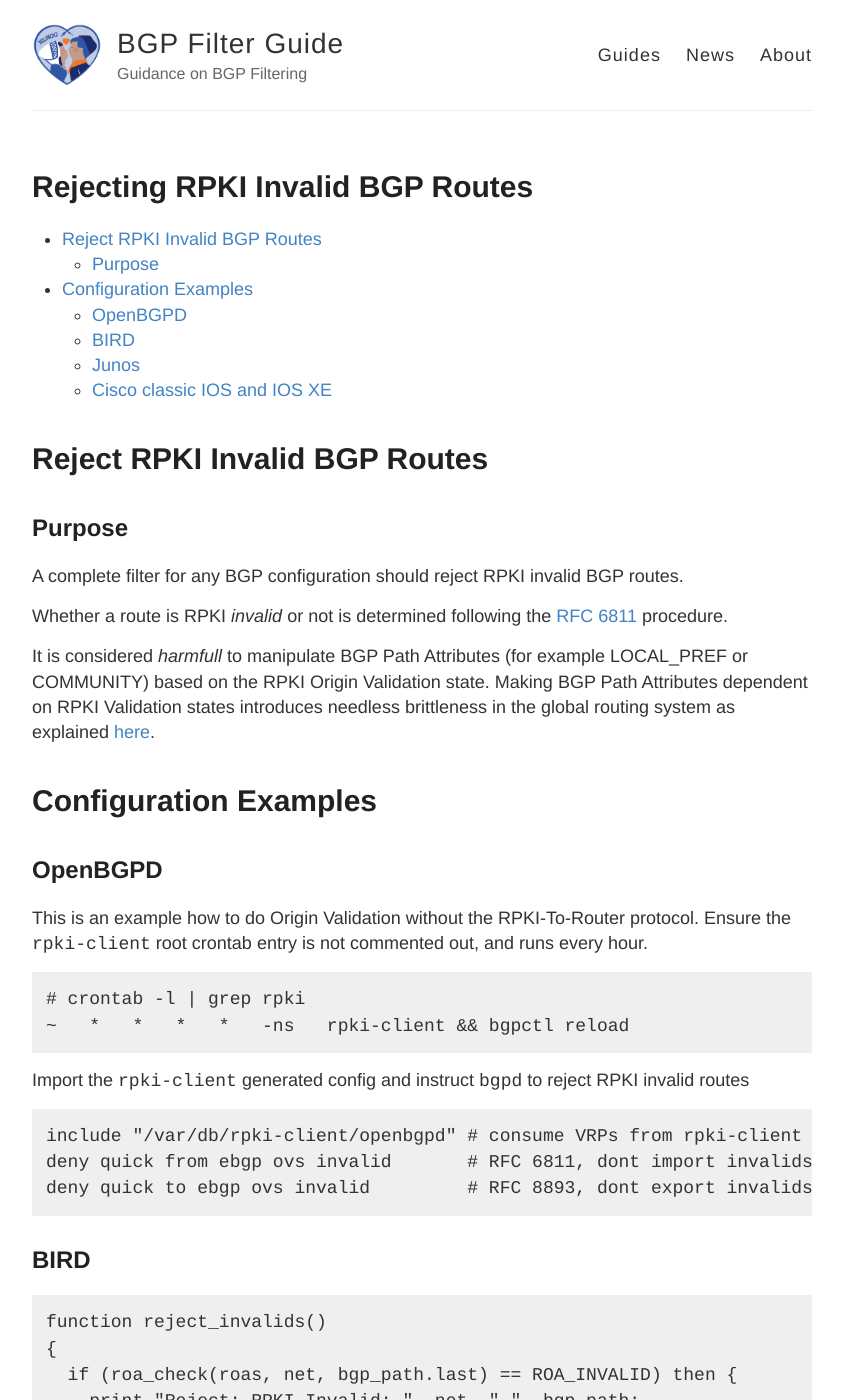
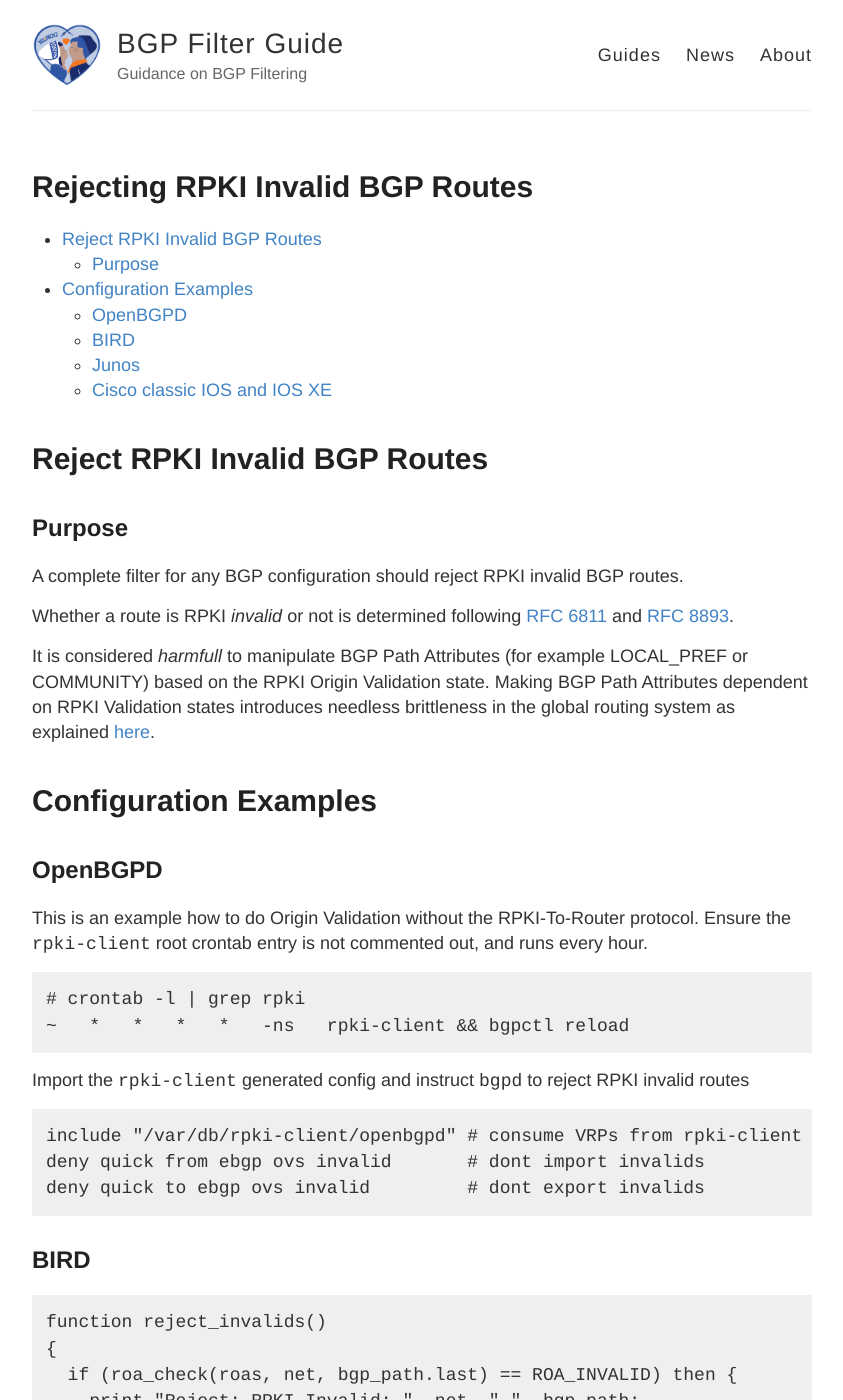
Before and after one commit to NLNOG/bgpfilterguide, a Jekyll site: the page built from guides/reject_invalids.md, in a window 1280 px wide and 1400 px high. Shown: the whole window, without its empty margins (218-1061 px from the left). Built offline with Jekyll 4.4.1, drawn with Linux system fonts in a browser that asks for light colours.

Commit message:
update comment

````diff
--- a/guides/reject_invalids.md
+++ b/guides/reject_invalids.md
@@ -13,8 +13,7 @@ permalink: /guides/reject_invalids/
 
 A complete filter for any BGP configuration should reject RPKI invalid BGP routes.
 
-Whether a route is RPKI *invalid* or not is determined following the
-[RFC 6811](https://tools.ietf.org/html/rfc6811) procedure.
+Whether a route is RPKI *invalid* or not is determined following [RFC 6811](https://tools.ietf.org/html/rfc6811) and [RFC 8893](https://tools.ietf.org/html/rfc8893).
 
 It is considered *harmfull* to manipulate BGP Path Attributes (for example LOCAL_PREF or COMMUNITY) based on the RPKI Origin Validation state.
 Making BGP Path Attributes dependent on RPKI Validation states introduces needless brittleness in the global routing system as explained [here](https://mailarchive.ietf.org/arch/msg/sidrops/dwQi9lgYKRVctdlMAHhtgYkzhSM/).
@@ -35,8 +34,8 @@ Import the `rpki-client` generated config and instruct `bgpd` to reject RPKI inv
 
 ```
 include "/var/db/rpki-client/openbgpd" # consume VRPs from rpki-client
-deny quick from ebgp ovs invalid       # RFC 6811, dont import invalids
-deny quick to ebgp ovs invalid         # RFC 8893, dont export invalids
+deny quick from ebgp ovs invalid       # dont import invalids
+deny quick to ebgp ovs invalid         # dont export invalids
 ```
 
 ## BIRD
````
